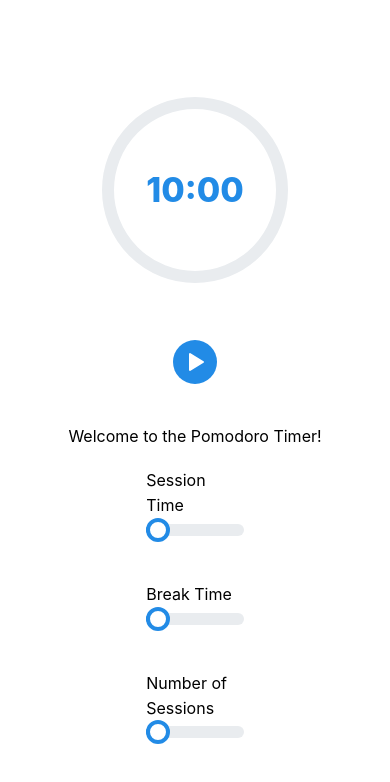
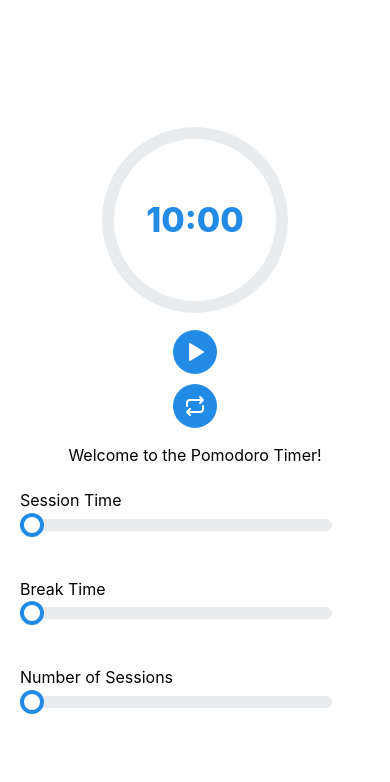
Before and after one commit to WizVader/msa-phase-2, a React (Vite) app in the folder msa-project.client/: page / in a window 390 px wide. Shown: the top 782 px of the page. Built offline with nearby package versions, Linux system fonts and the light colour scheme.

Commit message:
Fixing final bugs + making page responsive

```diff
--- a/msa-project.client/src/Components/Slider.module.css
+++ b/msa-project.client/src/Components/Slider.module.css
@@ -6,28 +6,46 @@
     display: flex;
     height: 100%;
     width: 100%;
-    width: 100%;
     align-items: center;
     justify-content: center;
     flex-direction: column;
+    padding: rem(20px);
 }
 
 .slideContainer {
     width: 25vw;
 }
 
+.startButtonWrapper {
+    display: flex;
+    justify-content: center;
+    margin-bottom: rem(15px);
+    gap: rem(15px);
+}
+
 .startButton {
     margin: rem(40px);
 }
 
-.sessionInput {
+.sessionInput,
+.breakInput,
+.numSessionsInput {
     margin: rem(20px);
 }
 
-.breakInput {
-    margin: rem(20px);
+@media (max-width: 600px) {
+    .slideContainer {
+        width: 80vw; /* Adjust the width for smaller screens */
+    }
+
+    .startButtonWrapper {
+        flex-direction: column;
+        gap: rem(10px);
+    }
+
+    .sessionInput,
+    .breakInput,
+    .numSessionsInput {
+        width: 100%; /* Full width for smaller screens */
+    }
 }
-
-.numSessionsInput {
-    margin: rem(20px);
-}
--- a/msa-project.client/src/Components/Timer.tsx
+++ b/msa-project.client/src/Components/Timer.tsx
@@ -1,6 +1,6 @@
-import React, { useState, useEffect } from 'react';
-import { ActionIcon, RingProgress, Text, Title } from '@mantine/core';
-import { IconPlayerPauseFilled, IconPlayerPlayFilled } from '@tabler/icons-react';
+import React, { useState, useEffect, useRef } from 'react';
+import { ActionIcon, RingProgress, Title } from '@mantine/core';
+import { IconPlayerPauseFilled, IconPlayerPlayFilled, IconRepeat } from '@tabler/icons-react';
 import SessionTimeInput from './SessionTimeInput';
 import BreakTimeInput from './BreakTimeInput';
 import NumberOfSessionsInput from './NumberOfSessionsInput';
@@ -17,18 +17,32 @@ const breakPhrases = [
 const getRandomPhrase = (phrases: string[]) => phrases[Math.floor(Math.random() * phrases.length)];
 
 const Timer: React.FC = () => {
-    const [minutes, setMinutes] = useState<number>(10);
+    const initialSessionTime = 10;
+    const initialBreakTime = 5;
+    const initialNumberOfSessions = 4;
+
+    const [minutes, setMinutes] = useState<number>(initialSessionTime);
     const [seconds, setSeconds] = useState<number>(0);
-    const [sessionTime, setSessionTime] = useState<number>(10);
-    const [breakTime, setBreakTime] = useState<number>(5);
-    const [numberOfSessions, setNumberOfSessions] = useState<number>(4);
+    const [sessionTime, setSessionTime] = useState<number>(initialSessionTime);
+    const [breakTime, setBreakTime] = useState<number>(initialBreakTime);
+    const [numberOfSessions, setNumberOfSessions] = useState<number>(initialNumberOfSessions);
     const [currentSession, setCurrentSession] = useState<number>(1);
     const [isBreak, setIsBreak] = useState<boolean>(false);
     const [isRunning, setIsRunning] = useState<boolean>(false);
-    const [initialSessionTime, setInitialSessionTime] = useState<number>(10);
     const [motivationalPhrase, setMotivationalPhrase] = useState<string>(getRandomPhrase(motivationalWords));
     const [breakPhrase, setBreakPhrase] = useState<string>(getRandomPhrase(breakPhrases));
     const [hasStarted, setHasStarted] = useState<boolean>(false);
+    const [initialTime, setInitialTime] = useState<number>(initialSessionTime * 60);
+    const [progressValue, setProgressValue] = useState<number>(0);
+
+    const [sliderSessionTime, setSliderSessionTime] = useState<number>(initialSessionTime);
+    const [sliderBreakTime, setSliderBreakTime] = useState<number>(initialBreakTime);
+
+    const isRunningRef = useRef(isRunning);
+
+    useEffect(() => {
+        isRunningRef.current = isRunning;
+    }, [isRunning]);
 
     useEffect(() => {
         let interval: NodeJS.Timeout;
@@ -39,8 +53,8 @@ const Timer: React.FC = () => {
                         if (isBreak) {
                             setIsBreak(false);
                             setMinutes(sessionTime);
-                            setInitialSessionTime(sessionTime);
                             setCurrentSession(prev => prev + 1);
+                            setInitialTime(sessionTime * 60); // Update initial time when starting a new session
                             if (currentSession >= numberOfSessions) {
                                 clearInterval(interval);
                                 alert("Pomodoro sessions complete!");
@@ -59,6 +73,7 @@ const Timer: React.FC = () => {
                 } else {
                     setSeconds(seconds - 1);
                 }
+                setProgressValue(calculatePercentage(minutes, seconds, initialTime));
             }, 1000);
         }
         return () => clearInterval(interval);
@@ -68,19 +83,34 @@ const Timer: React.FC = () => {
         if (!hasStarted) {
             setMotivationalPhrase(getRandomPhrase(motivationalWords));
             setHasStarted(true);
+            setInitialTime(minutes * 60 + seconds); // Set initial time when starting the timer
         }
         setIsRunning(prev => !prev);
     };
 
-    const calculatePercentage = (minutes: number, seconds: number, initialSessionTime: number) => {
-        const totalTimePassed = (initialSessionTime * 60) - ((minutes * 60) + seconds);
-        const totalSessionTimeInSeconds = initialSessionTime * 60;
-        return (totalTimePassed / totalSessionTimeInSeconds) * 100;
+    const resetTimer = () => {
+        setMinutes(sliderSessionTime);
+        setSeconds(0);
+        setSessionTime(sliderSessionTime);
+        setBreakTime(sliderBreakTime);
+        setNumberOfSessions(initialNumberOfSessions);
+        setCurrentSession(1);
+        setIsBreak(false);
+        setIsRunning(false);
+        setMotivationalPhrase(getRandomPhrase(motivationalWords));
+        setBreakPhrase(getRandomPhrase(breakPhrases));
+        setHasStarted(false);
+        setInitialTime(sliderSessionTime * 60); // Reset initial time
+        setProgressValue(0);
+    };
+
+    const calculatePercentage = (minutes: number, seconds: number, initialTime: number) => {
+        const totalTimePassed = initialTime - ((minutes * 60) + seconds);
+        return (totalTimePassed / initialTime) * 100;
     };
 
     const timerMinutes = minutes < 10 ? `0${minutes}` : minutes;
     const timerSeconds = seconds < 10 ? `0${seconds}` : seconds;
-    const progressValue = calculatePercentage(minutes, seconds, initialSessionTime);
 
     return (
         <>
@@ -92,16 +122,52 @@ const Timer: React.FC = () => {
                         size={220}
                     />
                 </div>
-                <div className={classes.startButton}>
-                    {/*<ActionIcon variant="gradient" size="xl" radius="xl" gradient={{ from: 'blue', to: 'cyan', deg: 90 }} onClick={toggleTimer}>*/}
+                <div className={classes.startButtonWrapper}>
                     <ActionIcon size="xl" radius="xl" onClick={toggleTimer}>
                         {isRunning ? <IconPlayerPauseFilled /> : <IconPlayerPlayFilled />}
                     </ActionIcon>
+                    <ActionIcon size="xl" radius="xl" onClick={resetTimer}>
+                        <IconRepeat />
+                    </ActionIcon>
                 </div>
                 <div>{hasStarted ? (isBreak ? breakPhrase : `${motivationalPhrase} Session ${currentSession}`) : "Welcome to the Pomodoro Timer!"}</div>
-                <div className={classes.sessionInput}><SessionTimeInput sessionTime={sessionTime} setSessionTime={setSessionTime} /></div>
-                <div className={classes.breakInput}><BreakTimeInput breakTime={breakTime} setBreakTime={setBreakTime} /></div>
-                <div className={classes.numSessionsInput}><NumberOfSessionsInput numberOfSessions={numberOfSessions} setNumberOfSessions={setNumberOfSessions} /></div>
+                <div className={classes.sessionInput}>
+                    <SessionTimeInput
+                        sessionTime={sliderSessionTime}
+                        setSessionTime={time => {
+                            if (!hasStarted) {
+                                setSliderSessionTime(time);
+                                setSessionTime(time);
+                                setMinutes(time);
+                                setInitialTime(time * 60);
+                            }
+                        }}
+                    />
+                </div>
+                <div className={classes.breakInput}>
+                    <BreakTimeInput
+                        breakTime={sliderBreakTime}
+                        setBreakTime={time => {
+                            if (!hasStarted) {
+                                setSliderBreakTime(time);
+                                setBreakTime(time);
+                                if (isBreak) {
+                                    setMinutes(time);
+                                }
+                            }
+                        }}
+                    />
+                </div>
+                <div className={classes.numSessionsInput}>
+                    <NumberOfSessionsInput
+                        numberOfSessions={numberOfSessions}
+                        setNumberOfSessions={num => {
+                            if (!hasStarted) {
+                                setNumberOfSessions(num);
+                            }
+                        }}
+                    />
+                </div>
             </section >
         </>
     );
```
